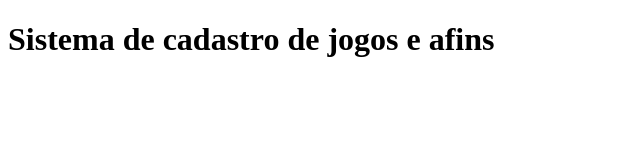
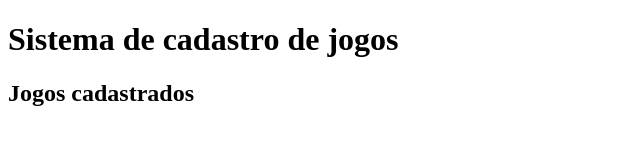
Before and after one commit to lylianmercier/sistema-de-cadastro, a plain HTML site: page index.html in a window 1280 px wide. Shown: the whole page, without its empty margins (0-640 px from the left). Drawn offline with Linux system fonts and the light colour scheme.

Commit message:
alterações de texto e app.js

```diff
--- a/app.js
+++ b/app.js
@@ -1,2 +1,3 @@
 console.log("Rodando o sistema de gerenciamento de jogos")
 console.log("enviando")
+console.log("Rodando lista de jogos")
--- a/index.html
+++ b/index.html
@@ -7,7 +7,8 @@
     <title>Meus Jogos</title>
 </head>
 <body>
-    <h1>Sistema de cadastro de jogos e afins</h1>
+    <h1>Sistema de cadastro de jogos</h1>
+    <h2>Jogos cadastrados</h2>
     <script src="app.js"></script>
 </body>
 </html>
```
